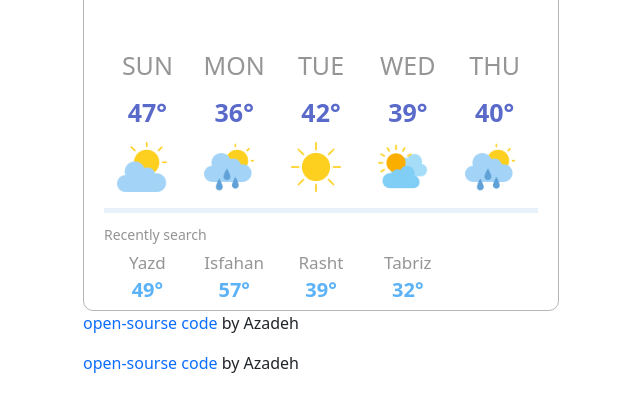
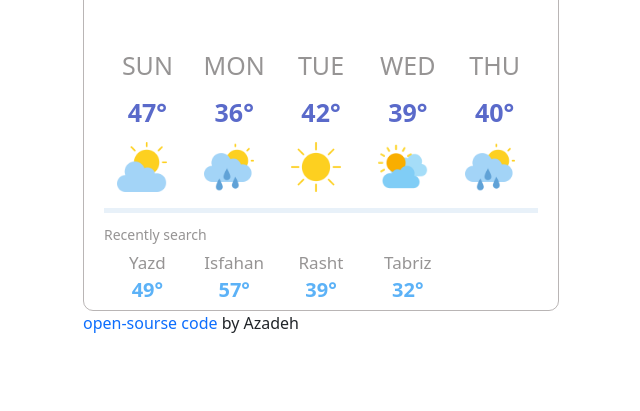
Before and after one commit to azadeh-92/shecodes_project, a website built with Parcel: page index.html in a window 1280 px wide. Shown: the part 281-692 px from the top of the page, without its empty margins (319-959 px from the left). Built offline with nearby package versions, Linux system fonts and the light colour scheme.

Commit message:
Update index.html

```diff
--- a/index.html
+++ b/index.html
@@ -112,7 +112,6 @@
       </div>
     </div>
     <p><a href="https://github.com/azadeh-92/shecodes_project" target="_blank">open-sourse code</a> by Azadeh </p>
-        <p><a href="https://github.com/azadeh-92/shecodes_project" target="_blank">open-sourse code</a> by Azadeh </p>
 
     <script src="src/index.js"></script>
     </body>
```
